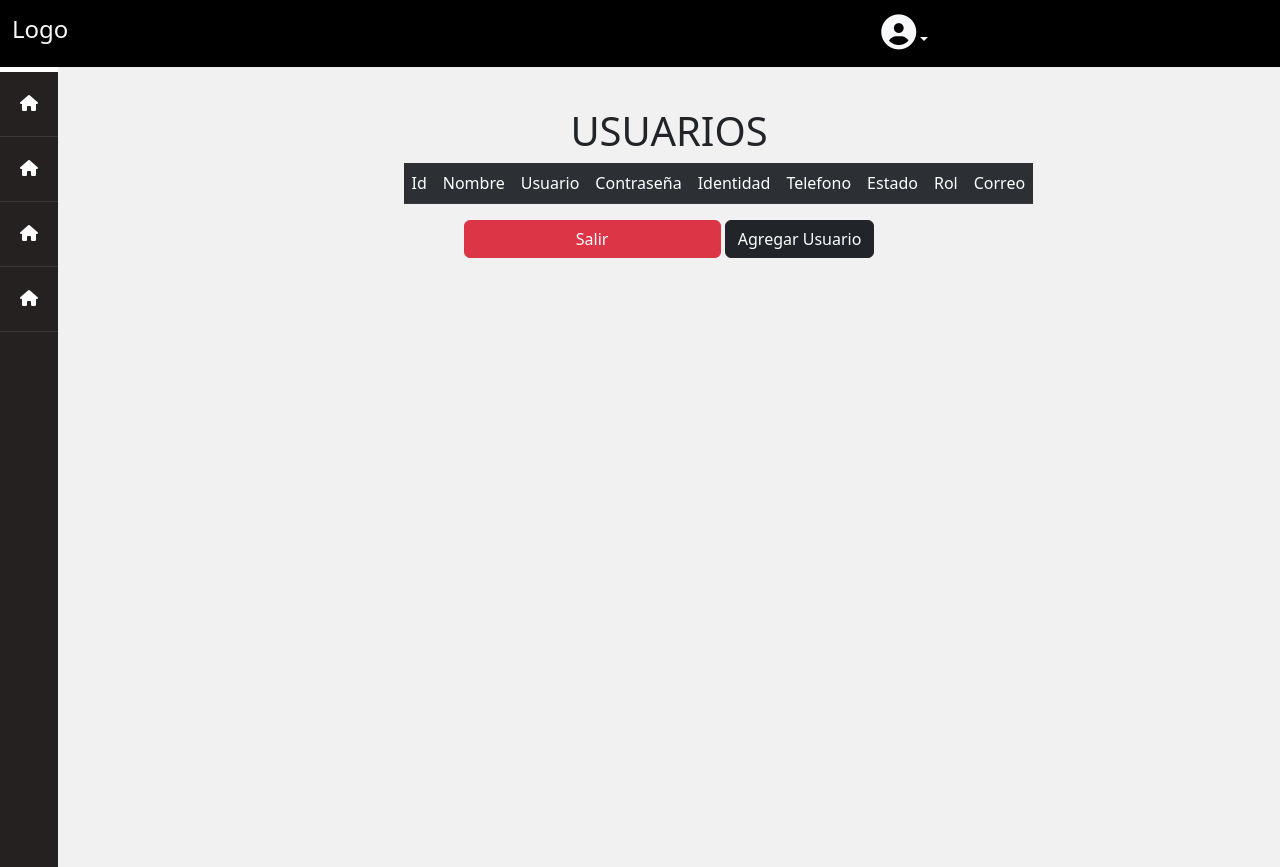
After one commit to ralvarezl/aws, a PHP site: page /vista/administracion/administracion_usuarios.php in a window 1280 px wide. The commit adds this page. Run offline with PHP 8.4, Linux system fonts and the light colour scheme; data that the repository does not hold is empty; some libraries are stand-ins or nearby versions.

Commit message:
Creacion del diseno nuevo usuario

```diff
--- a/controlador/login.php
+++ b/controlador/login.php
@@ -14,7 +14,7 @@ if (!empty($_POST["btningresar"])){
             //VALIDAR DATOS DEL USUARIO Y SI ES ADMNISTRADOR
             $sql=$conexion->query("select * from tbl_ms_usuario where usuario='$usuario' and password='$password' and id_rol=1");
                 if ($datos=$sql->fetch_object()) {
-                    header("location:vista/administracion/administracion.php");//Entra al sistema de administrador.
+                    header("location:vista/administracion/administracion_usuarios.php");//Entra al sistema de administrador.
                     }
             }
                 //VALIDAR A LOS USUARIOS DE FACTURACIÓN
--- a/login.php
+++ b/login.php
@@ -4,6 +4,7 @@
 	<title>LOGIN</title>
 	<!-- CSS only -->
     <link href="https://cdn.jsdelivr.net/npm/bootstrap@5.2.1/dist/css/bootstrap.min.css" rel="stylesheet" integrity="sha384-iYQeCzEYFbKjA/T2uDLTpkwGzCiq6soy8tYaI1GyVh/UjpbCx/TYkiZhlZB6+fzT" crossorigin="anonymous">
+	<meta name="viewport" content="width=device-width, initial-scale=1.0">
 	<!-- JavaScript Bundle with Popper -->
     <script src="https://cdn.jsdelivr.net/npm/bootstrap@5.2.1/dist/js/bootstrap.bundle.min.js" integrity="sha384-u1OknCvxWvY5kfmNBILK2hRnQC3Pr17a+RTT6rIHI7NnikvbZlHgTPOOmMi466C8" crossorigin="anonymous"></script>
 	<link rel="stylesheet" type="text/css" href="public/style.css">
@@ -48,6 +49,7 @@
 
 	<script src="js/bootstrap.js"></script>
     <script src="js/bootstrap.bundle.js"></script>
+	<script src="https://cdn.jsdelivr.net/npm/bootstrap@5.2.1/dist/js/bootstrap.bundle.min.js" integrity="sha384-u1OknCvxWvY5kfmNBILK2hRnQC3Pr17a+RTT6rIHI7NnikvbZlHgTPOOmMi466C8" crossorigin="anonymous"></script>
 
 </body>
 </html>
--- /dev/null
+++ b/vista/administracion/administracion_usuarios.php
@@ -0,0 +1,195 @@
+<!DOCTYPE html>
+<html lang="es">
+
+<head>
+    <meta charset="UTF-8">
+    <meta name="viewport" content="width=device-width, initial-scale=1.0">
+    <title>Administracion Usuarios</title>
+    <link href="https://cdn.jsdelivr.net/npm/bootstrap@5.2.1/dist/css/bootstrap.min.css" rel="stylesheet" integrity="sha384-iYQeCzEYFbKjA/T2uDLTpkwGzCiq6soy8tYaI1GyVh/UjpbCx/TYkiZhlZB6+fzT" crossorigin="anonymous">
+    <link rel="stylesheet" href="administracion_usuarios.css">
+
+</head>
+
+<body>
+
+    <div class="container-fluid">
+        <div class="row justify-content-center align-content-center">
+            <div class="col-8 barra">
+                <h4 class="text-light">Logo</h4>
+            </div>
+            <div class="col-4 text-right barra">
+                <ul class="navbar-nav mr-auto">
+                    <li>
+                        <a href="#" class="px-3 text-light perfil dropdown-toggle" id="navbarDropdown" role="button" data-toggle="dropdown" aria-haspopup="true" aria-expanded="false"><i class="fas fa-user-circle user"></i></a>
+
+                        <div class="dropdown-menu" aria-labelledby="navbar-dropdown">
+                            <a class="dropdown-item menuperfil cerrar" href="../../login.php"><i class="fas fa-sign-out-alt m-1"></i>Salir
+                            </a>
+                        </div>
+                    </li>
+                </ul>
+            </div>
+        </div>
+    </div>
+
+    <div class="container-fluid">
+        <div class="row">
+            <div class="barra-lateral col-12 col-sm-auto">
+                <nav class="menu d-flex d-sm-block justify-content-center flex-wrap">
+                    <a href="#"><i class="fas fa-home"></i><span>ADMINISTRACION DE USUARIOS</span></a>
+                    <a href="#"><i class="fas fa-home"></i><span>Inicio</span></a>
+                    <a href="#"><i class="fas fa-home"></i><span>Inicio</span></a>
+                    <a href="#"><i class="fas fa-home"></i><span>Inicio</span></a>
+                </nav>
+            </div>
+            <main class="main col">
+                <div class="row justify-content-center align-content-center text-center">
+                    <div class="columna col-lg-6">
+                        <?php
+                        //Llamado a la base de datos
+                        include "../../modelo/conexion.php";
+                        //Consulta la tabla:
+                        $sql= $conexion->query("select id_usuario, nombres, usuario,password, identidad, telefono, estado, rol, correo from tbl_ms_usuario u join tbl_ms_roles r ON  r.ID_ROL=u.ID_ROL ");
+                        ?>
+                        <table class = "table table-dark table-striped">
+                            <h1>USUARIOS</h1>
+                            <tr>
+                                <td>Id</td>
+                                <td>Nombre</td>
+                                <td>Usuario</td>
+                                <td>Contraseña</td>
+                                <td>Identidad</td>
+                                <td>Telefono</td>
+                                <td>Estado</td>
+                                <td>Rol</td>
+                                <td>Correo</td>
+                        </tr>
+                        <?php while($u = $sql->fetch_assoc()){ ?>
+                            <tr>
+                                <td><?php echo $u['id_usuario']; ?></td>
+                                <td><?php echo $u['nombres']; ?></td>
+                                <td><?php echo $u['usuario']; ?></td>
+                                <td><?php echo $u['password']; ?></td>
+                                <td><?php echo $u['identidad']; ?></td>
+                                <td><?php echo $u['telefono']; ?></td>
+                                <td><?php echo $u['estado']; ?></td>
+                                <td><?php echo $u['rol']; ?></td>
+                                <td><?php echo $u['correo']; ?></td>
+                            </tr>
+                        <?php } ?>
+                        </table>
+                        <!--BOTON PROVISIONAL SALIDA-->
+                        <input onclick="location.href='../../login.php'" name="" class="btn btn-danger" title="click para registrar un nuevo usuario" type="dark" value="Salir">
+
+                        <!-- Button trigger modal -->
+                        <button type="button" class="btn btn-dark" data-bs-toggle="modal" data-bs-target="#exampleModal">
+                         Agregar Usuario
+                        </button>
+
+                        <!-- Modal Registro Usuario -->
+                        <div class="modal fade" id="exampleModal" tabindex="-1" aria-labelledby="exampleModalLabel" aria-hidden="true">
+                        <div class="modal-dialog">
+                            <div class="modal-content">
+                            <div class="modal-header">
+                                <h5 class="modal-title" id="exampleModalLabel">Registro Usuario</h5>
+                                <button type="button" class="btn-close" data-bs-dismiss="modal" aria-label="Close"></button>
+                            </div>
+                            <div class="modal-body">
+
+                            <!--DATOS DEL MODAL-->
+                            <div class="mb-3">
+                                <label for="formGroupExampleInput" class="form-label">Nombres</label>
+                                <input id="nombres" type="text" class="form-control" placeholder="Ingrese nombres">
+                            </div>
+
+                            <div class="mb-3">
+                                <label for="formGroupExampleInput" class="form-label">Usuario</label>
+                                <input id="usuario" type="text" class="form-control" placeholder="Ingrese usuario" onKeyUp="document.getElementById(this.id).value=document.getElementById(this.id).value.toUpperCase()">
+                            </div>
+
+                            <div class="mb-3">
+                                <label for="exampleInputPassword1" class="form-label">Contraseña</label>
+                                <input id="password" type="password" class="form-control" placeholder="Ingrese contraseña">
+                            </div>
+
+
+                            <div class="mb-3">
+                                <label for="formGroupExampleInput" class="form-label">Identidad</label>
+                                <input id="identidad" type="text" class="form-control" placeholder="Ingrese identidad">
+                            </div>
+
+                            <div class="mb-3">
+                            <label for="formGroupExampleInput" class="form-label">Genero</label>
+                            <select id="genero" class="form-select" aria-label="Default select example">
+                            <option selected>Seleccione un genero</option>
+                            <option value="1">Hombre</option>
+                            <option value="2">Mujer</option>
+                            </select>
+                            </div>
+
+                            <div class="mb-3">
+                                <label for="formGroupExampleInput" class="form-label">Telefono</label>
+                                <input id="telefono" type="text" class="form-control" placeholder="Ingrese telefono">
+                            </div>
+
+                            <div class="mb-3">
+                                <label for="formGroupExampleInput" class="form-label">Direccion</label>
+                                <input id="direccion" type="text" class="form-control" placeholder="Ingrese direccion">
+                            </div>
+
+                            <div class="mb-3">
+                                <label for="formGroupExampleInput" class="form-label">Correo</label>
+                                <input id="correo" type="text" class="form-control" placeholder="Ingrese correo electronico">
+                            </div>
+
+                            <div class="mb-3">
+                            <label for="formGroupExampleInput" class="form-label">Estado</label>
+                            <select id="estado" class="form-select" aria-label="Default select example">
+                            <option selected>Seleccione un estado</option>
+                            <option value="1">Activo</option>
+                            <option value="2">Inactivo</option>
+                            </select>
+                            </div>
+
+                            <div class="mb-3">
+                            <label for="formGroupExampleInput" class="form-label">Rol</label>
+                            <select id="rol" class="form-select" aria-label="Default select example">
+                            <option selected>Seleccione un rol</option>
+                            <option value="1">Administrador</option>
+                            <option value="2">Empleado</option>
+                            </select>
+                            </div>
+
+
+                            <!--FIN DATOS DEL MODAL-->
+
+                            </div>
+                            <div class="modal-footer">
+                                <button type="button" class="btn btn-warning" data-bs-dismiss="modal">Cancelar</button>
+                                <button type="button" class="btn btn-dark">Guardar</button>
+                            </div>
+                            </div>
+                        </div>
+                        </div>
+
+                    </div>
+
+                </div>
+
+            </main>
+        </div>
+    </div>
+
+
+
+
+
+    <script src="https://code.jquery.com/jquery-3.5.1.slim.min.js"></script>
+    <script src="https://cdn.jsdelivr.net/npm/popper.js@1.16.1/dist/umd/popper.min.js"></script>
+    <script src="https://cdn.jsdelivr.net/npm/bootstrap@5.2.1/dist/js/bootstrap.bundle.min.js" integrity="sha384-u1OknCvxWvY5kfmNBILK2hRnQC3Pr17a+RTT6rIHI7NnikvbZlHgTPOOmMi466C8" crossorigin="anonymous"></script>
+    <script src="https://kit.fontawesome.com/646c794df3.js"></script>
+
+
+</body>
+
+</html>
```
Also changed, not shown: vista/administracion/administracion.php (deleted, +0 -99 lines), vista/administracion/administracion_usuarios.css (renamed from vista/administracion/administracion.css).
